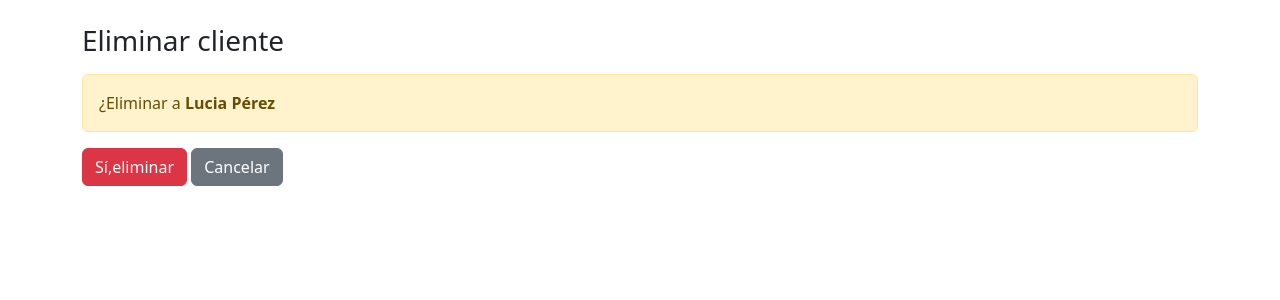
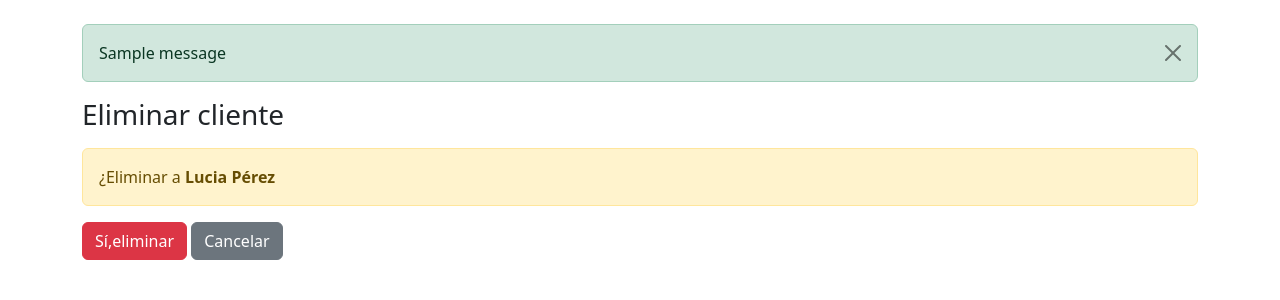
Before and after one commit to JoseGermanx/clase_django_orm_td_06_final, a Django app: page /clientes/eliminar/9 in a window 1280 px wide. Shown: the part 56-356 px from the top of the page. Run offline with Django 5.2, Linux system fonts and the light colour scheme; data comes from the database, SQL or seed files in the repository; both versions use the stored data as it was after the commit; one stand-in notice (Sample message) is shown.

Commit message:
messages app

```diff
--- a/clientes/views.py
+++ b/clientes/views.py
@@ -1,6 +1,7 @@
 from django.shortcuts import render
 from django.views.generic import ListView, CreateView, UpdateView, DeleteView
 from .models import Cliente
+from django.contrib import messages
 
 from django.urls import reverse_lazy
 
@@ -17,13 +18,25 @@ class ClienteCreateView(CreateView):
     fields = ['nombre', 'apellido', 'edad', 'correo', 'telefono', 'activo']
     success_url = reverse_lazy('cliente_list')
 
+    def form_valid(self, form):
+        messages.success(self.request,"Cliente creado correctamente.")
+        return super().form_valid(form)
+
 class ClienteUpdateView(UpdateView):
     model = Cliente
     template_name = 'clientes/cliente_form.html'
     fields = ['nombre', 'apellido', 'edad', 'correo', 'telefono', 'activo']
     success_url = reverse_lazy('cliente_list')
 
+    def form_valid(self, form):
+        messages.success(self.request,"Cliente actualizado correctamente.")
+        return super().form_valid(form)
+
 class ClienteDeleteView(DeleteView):
     model = Cliente
     template_name = 'clientes/cliente_confirm_delete.html'
     success_url = reverse_lazy('cliente_list')
+
+    def post(self, request, *args, **kwargs):
+        messages.success(self.request, "Cliente eliminado correctamente.")
+        return super().post(request, *args, **kwargs)
--- a/templates/clientes/base.html
+++ b/templates/clientes/base.html
@@ -1,21 +1,36 @@
 <!DOCTYPE html>
 <html lang="en">
+
 <head>
     <meta charset="UTF-8">
     <meta name="viewport" content="width=device-width, initial-scale=1.0">
     <title>CRUD Cliente</title>
     <link href="https://cdn.jsdelivr.net/npm/bootstrap@5.3.3/dist/css/bootstrap.min.css" rel="stylesheet">
 </head>
+
 <body>
     <nav class="navbar navbar-dark bg-dark mb-4">
         <div class="container">
-           <a class="navbar-brand" href="">CRUD Clientes</a>
+            <a class="navbar-brand" href="">CRUD Clientes</a>
         </div>
     </nav>
+    <div class="container">
+    {% if messages %}
+    {% for message in messages %}
+    <div class="alert alert-success alert-dismissible fade show" role="alert">
+        {{ message }}
+        <button type="button" class="btn-close" data-bs-dismiss="alert"></button>
+    </div>
+    {% endfor %}
+    {% endif %}
+     </div>
     <div class="container">
         {% block content %} {% endblock %}
     </div>
 
-     <script src="https://cdn.jsdelivr.net/npm/bootstrap@5.3.8/dist/js/bootstrap.bundle.min.js" integrity="sha384-FKyoEForCGlyvwx9Hj09JcYn3nv7wiPVlz7YYwJrWVcXK/BmnVDxM+D2scQbITxI" crossorigin="anonymous"></script>
+    <script src="https://cdn.jsdelivr.net/npm/bootstrap@5.3.8/dist/js/bootstrap.bundle.min.js"
+        integrity="sha384-FKyoEForCGlyvwx9Hj09JcYn3nv7wiPVlz7YYwJrWVcXK/BmnVDxM+D2scQbITxI"
+        crossorigin="anonymous"></script>
 </body>
+
 </html>
```
Also changed, not shown: db.sqlite3.
